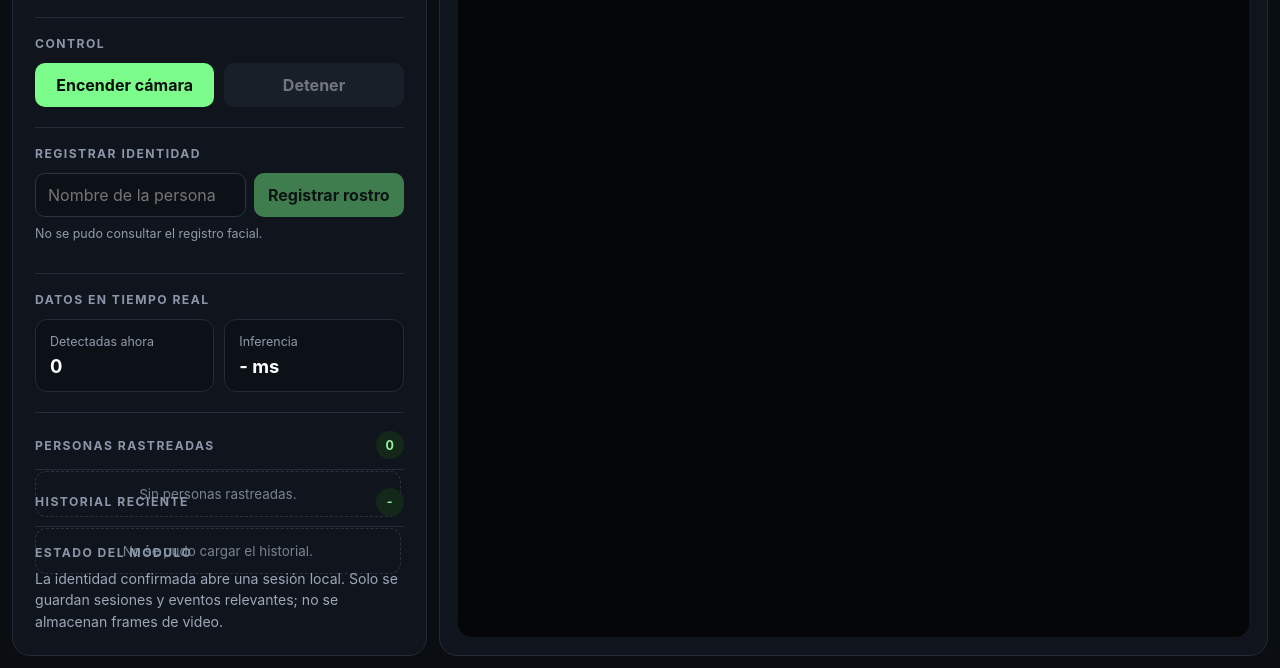
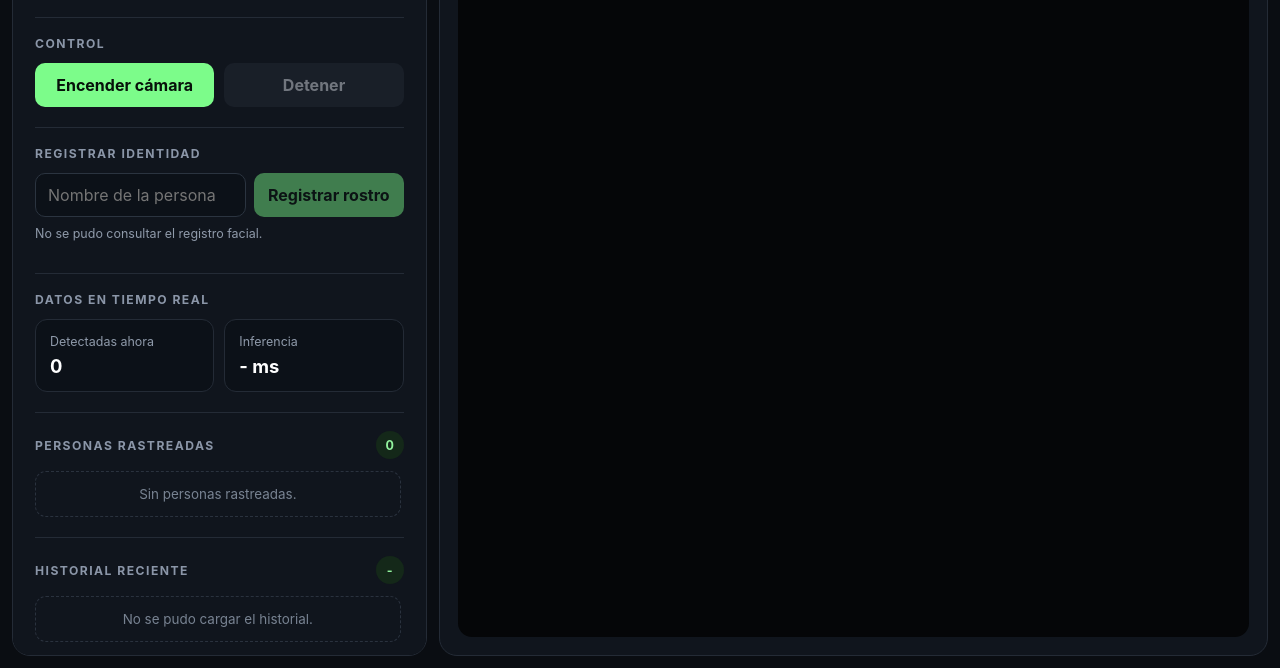
Before and after one commit to moudevos/supervision-webcam, a website built with Vite: page frontend/index.html in a window 1280 px wide. Shown: the part 132-800 px from the top of the page. Built offline with nearby package versions, Linux system fonts and the light colour scheme; files whose address does not match are found by name.

Commit message:
fix(frontend): prevent control panel section overlap

```diff
--- a/frontend/src/styles.css
+++ b/frontend/src/styles.css
@@ -53,9 +53,11 @@ input {
   gap: 20px;
   padding: 22px;
   overflow-y: auto;
+  overscroll-behavior: contain;
 }
 
 .control-panel__header {
+  flex: 0 0 auto;
   display: flex;
   flex-direction: column;
   align-items: flex-start;
@@ -95,6 +97,8 @@ h1 {
 }
 
 .control-section {
+  flex: 0 0 auto;
+  min-height: min-content;
   padding-top: 18px;
   border-top: 1px solid #242b36;
 }
@@ -246,7 +250,7 @@ h1 {
 
 .active-tracks-section,
 .history-section {
-  min-height: 0;
+  min-height: auto;
 }
 
 .active-tracks,
@@ -255,6 +259,7 @@ h1 {
   gap: 8px;
   margin-top: 12px;
   overflow-y: auto;
+  overscroll-behavior: contain;
   padding-right: 3px;
 }
 
@@ -268,6 +273,7 @@ h1 {
 
 .track-card,
 .history-card {
+  flex: 0 0 auto;
   border: 1px solid #242b36;
   border-radius: 11px;
   background: #0c1118;
@@ -425,7 +431,8 @@ h1 {
 }
 
 .control-section--info {
-  margin-top: auto;
+  margin-top: 0;
+  padding-bottom: 8px;
 }
 
 .helper-text,
@@ -505,10 +512,6 @@ h1 {
     gap: 18px;
   }
 
-  .control-section--info {
-    margin-top: 0;
-  }
-
   .camera-stage {
     min-height: 0;
     aspect-ratio: 16 / 9;
```
